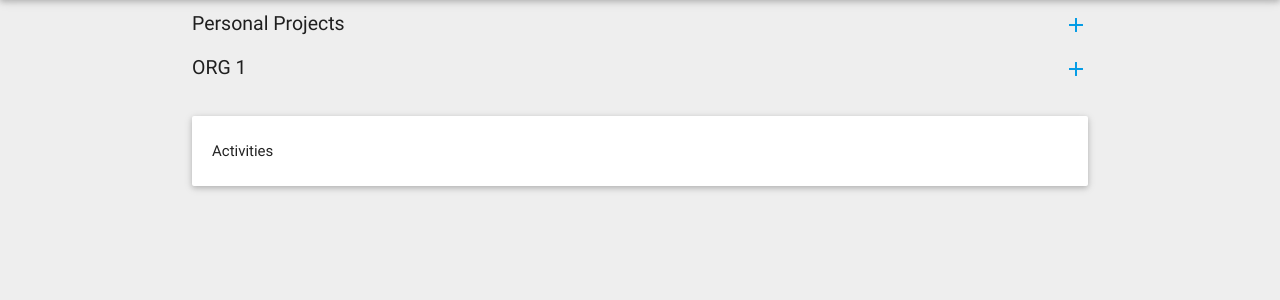
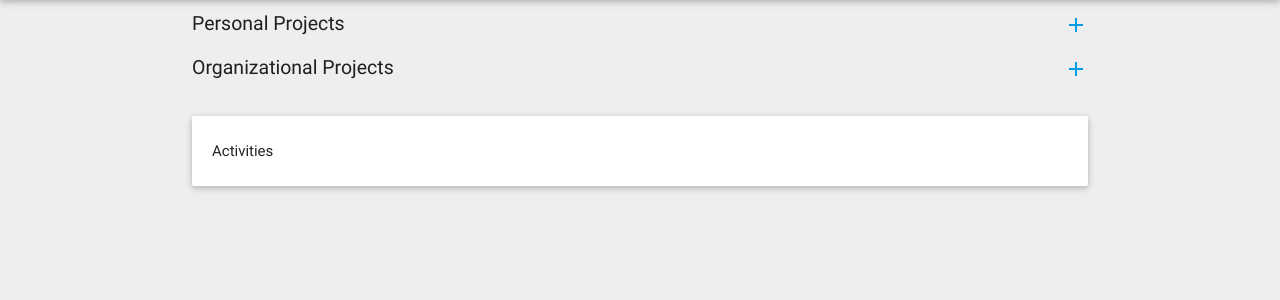
Before and after one commit to andela/limber, a Django app: template public/templates/limber/projects.html in a window 1280 px wide. Shown: the part 64-364 px from the top of the page. Run offline with Django 3.2, Linux system fonts and the light colour scheme; the template is opened without the code that fills it: most values are stand-ins (such as "Sample title", 1, 10 or a date in 2020); data that the repository does not hold is empty.

Commit message:
[Feature #112311313] Update projects controller
- Make changes to the projects controller to consume the
  corresponding endpoints for projects
- Update the service to fetch personal, organizational and
  other projects

```diff
--- a/public/static/scripts/controllers/projectCtrl.js
+++ b/public/static/scripts/controllers/projectCtrl.js
@@ -1,4 +1,6 @@
 app.controller('ProjectCtrl', function($scope, $cookies, mainService){
     $('.modal-trigger').leanModal();
-    $scope.projects = mainService.projects.getProjects();
+    $scope.personal_projects = mainService.personal.getProjects();
+    $scope.org_projects = mainService.org.getProjects();
+    $scope.other_projects = mainService.other.getProjects();
 });
--- a/public/static/scripts/services/mainService.js
+++ b/public/static/scripts/services/mainService.js
@@ -47,9 +47,26 @@ app.factory('mainService', function ($resource) {
             stripTrailingSlashes: false
         }),
 
-        projects: $resource('/api/project/', {}, {
-            // method to consume the api route to Projects
-            // it returns an array of projects
+        personal: $resource('/api/personal/', {}, {
+            // method to consume the api route to personal projects
+            getProjects: {
+                method: 'GET',
+                isArray: true
+            }
+        }, {
+            stripTrailingSlashes: false
+        }),
+        org: $resource('/api/orgprojects/', {}, {
+            // method to consume the api route to organization projects
+            getProjects: {
+                method: 'GET',
+                isArray: true
+            }
+        }, {
+            stripTrailingSlashes: false
+        }),
+        other: $resource('/api/otherprojects/', {}, {
+            // method to consume the api route to other projects
             getProjects: {
                 method: 'GET',
                 isArray: true
--- a/public/templates/limber/projects.html
+++ b/public/templates/limber/projects.html
@@ -11,7 +11,7 @@
                     <h5>Personal Projects
                       <span class="right"><a class="modal-trigger" data-target="newproject"><i class="material-icons">add</i></a></span>
                   </h5>
-                  <div class="col s12 m4 l3" ng-repeat="project in projects">
+                  <div class="col s12 m4 l3" ng-repeat="project in personal_projects">
                     <div class="card">
                         <div class="card-content">
                             <a class="card-title">
@@ -25,10 +25,10 @@
                 </div>
             </div>
             <div class="col s12">
-            <h5>ORG 1
+            <h5>Organizational Projects
                   <span class="right"><a class="modal-trigger" data-target="newproject"><i class="material-icons">add</i></a></span>
               </h5>
-              <div class="col s12 m4 l3" ng-repeat="project in projects">
+              <div class="col s12 m4 l3" ng-repeat="project in org_projects">
                 <div class="card">
                     <div class="card-content">
                         <a class="card-title">
```
